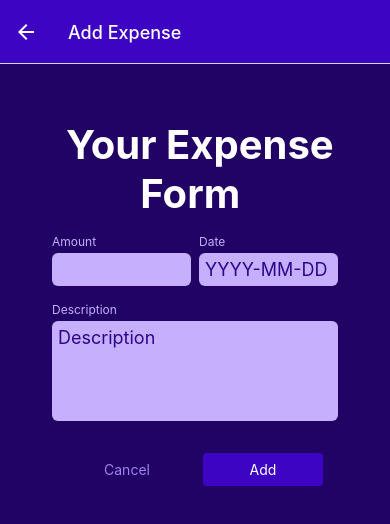
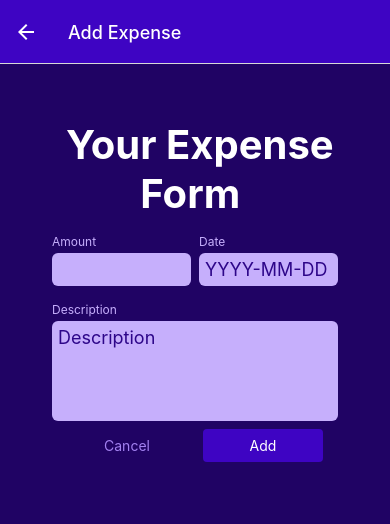
Before and after one commit to luccahuguet/expenses-app-2, a React Native app: screen /ManageExpense in a window 390 px wide. Shown: the top 524 px of the page. Built offline with nearby package versions, Linux system fonts and the light colour scheme.

Commit message:
can input data!

```diff
--- a/components/ManageExpense/ExpenseForm.js
+++ b/components/ManageExpense/ExpenseForm.js
@@ -1,8 +1,9 @@
 import { View, Text, StyleSheet } from "react-native";
 import Input from "./Input";
 import React from "react";
+import Button from "../UI/Button";
 
-function ExpenseForm() {
+function ExpenseForm({ submitButtonLabel, onCancel, onSubmit }) {
   const [inputValues, setInputValues] = React.useState({
     amount: "",
     date: "",
@@ -14,6 +15,16 @@ function ExpenseForm() {
       ...prevState,
       [inputIdentifier]: inputValue,
     }));
+  };
+
+  const submitHandler = () => {
+    const expenseData = {
+      amount: parseFloat(inputValues.amount),
+      date: new Date(inputValues.date),
+      description: inputValues.description,
+    };
+
+    onSubmit(expenseData);
   };
 
   return (
@@ -50,6 +61,14 @@ function ExpenseForm() {
           }}
         />
       </View>
+      <View style={styles.buttons}>
+        <Button style={styles.button} mode="flat" onPress={onCancel}>
+          Cancel
+        </Button>
+        <Button style={styles.button} onPress={submitHandler}>
+          {submitButtonLabel}
+        </Button>
+      </View>
     </View>
   );
 }
@@ -74,4 +93,13 @@ const styles = StyleSheet.create({
     textAlign: "center",
     padding: 8,
   },
+  buttons: {
+    flexDirection: "row",
+    justifyContent: "center",
+    alignItems: "center",
+  },
+  button: {
+    minWidth: 120,
+    marginHorizontal: 8,
+  },
 });
--- a/screens/ManageExpense.js
+++ b/screens/ManageExpense.js
@@ -28,34 +28,23 @@ function ManageExpense({ route, navigation }) {
     navigation.goBack();
   }
 
-  function confirmHandler() {
+  function confirmHandler(expenseData) {
     if (isEditing) {
-      expensesCtx.updateExpense(editedExpenseId, {
-        description: "Test!!!!",
-        amount: 29.99,
-        date: new Date("2022-05-20"),
-      });
+      expensesCtx.updateExpense(editedExpenseId, expenseData);
     } else {
-      expensesCtx.addExpense({
-        description: "Test",
-        amount: 19.99,
-        date: new Date("2022-05-19"),
-      });
+      expensesCtx.addExpense(expenseData);
     }
     navigation.goBack();
   }
 
   return (
     <View style={styles.container}>
-      <ExpenseForm />
-      <View style={styles.buttons}>
-        <Button style={styles.button} mode="flat" onPress={cancelHandler}>
-          Cancel
-        </Button>
-        <Button style={styles.button} onPress={confirmHandler}>
-          {isEditing ? "Update" : "Add"}
-        </Button>
-      </View>
+      <ExpenseForm
+        onCancel={cancelHandler}
+        onSubmit={confirmHandler}
+        submitButtonLabel={isEditing ? "Update" : "Add"}
+      />
+
       {isEditing && (
         <View style={styles.deleteContainer}>
           <IconButton
@@ -78,15 +67,6 @@ const styles = StyleSheet.create({
     padding: 24,
     backgroundColor: GlobalStyles.colors.primary800,
   },
-  buttons: {
-    flexDirection: "row",
-    justifyContent: "center",
-    alignItems: "center",
-  },
-  button: {
-    minWidth: 120,
-    marginHorizontal: 8,
-  },
   deleteContainer: {
     marginTop: 16,
     paddingTop: 8,
```
